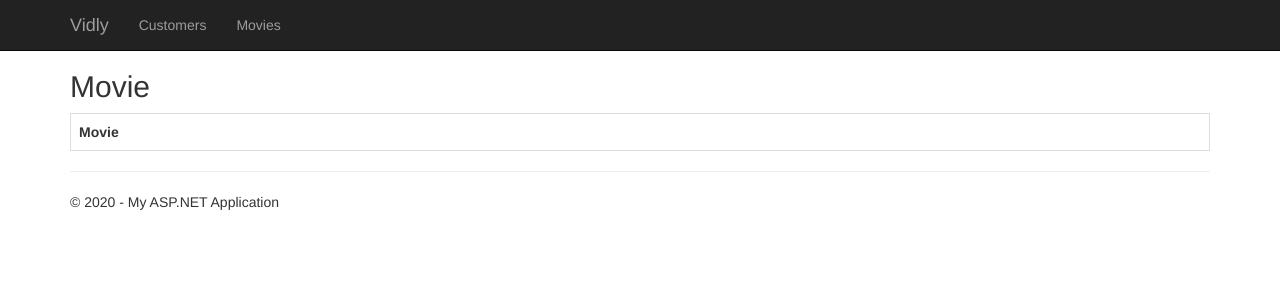
After one commit to ayon749/MovieRentalApplication, an ASP.NET MVC app: template MovieRentalApplication/MovieRentalApplication/Views/Movie/Index.cshtml in a window 1280 px wide. The commit adds this page. Shown: the top 300 px of the page. Run offline with ASP.NET Core 8 and stand-ins for ASP.NET MVC 5, Linux system fonts and the light colour scheme; the template is opened without the code that fills it, so the values that code supplies are empty; the project's own start-up code is not run, and a stand-in starts its controllers and pages; some libraries are stand-ins or nearby versions.

Commit message:
Movie controller ,model,view added

```diff
--- a/MovieRentalApplication/MovieRentalApplication/App_Start/RouteConfig.cs
+++ b/MovieRentalApplication/MovieRentalApplication/App_Start/RouteConfig.cs
@@ -12,11 +12,11 @@ namespace MovieRentalApplication
 		public static void RegisterRoutes(RouteCollection routes)
 		{
 			routes.IgnoreRoute("{resource}.axd/{*pathInfo}");
-
+			routes.MapMvcAttributeRoutes();
 			routes.MapRoute(
 				name: "Default",
 				url: "{controller}/{action}/{id}",
-				defaults: new { controller = "Home", action = "Index", id = UrlParameter.Optional }
+				defaults: new { controller = "Customer", action = "Index", id = UrlParameter.Optional }
 			);
 		}
 	}
--- a/MovieRentalApplication/MovieRentalApplication/Views/Customer/Index.cshtml
+++ b/MovieRentalApplication/MovieRentalApplication/Views/Customer/Index.cshtml
@@ -13,7 +13,7 @@
 			@foreach(var customer in Model)
 			{
 				<tr>
-					<td>@customer.Name</td>
+					<td>@Html.ActionLink(customer.Name,"Details","Customer",new {id=customer.id ,Name=customer.Name},null)</td>
 				</tr>
 			}
 
--- /dev/null
+++ b/MovieRentalApplication/MovieRentalApplication/Views/Movie/Index.cshtml
@@ -0,0 +1,19 @@
+@model List<MovieRentalApplication.Models.Movie>
+@{
+    ViewBag.Title = "Index";
+    Layout = "~/Views/Shared/_Layout.cshtml";
+}
+
+<h2>Movie</h2>
+
+<table class="table table-bordered table-hover" >
+	<tr>
+		<th>Movie</th>
+	</tr>
+	@foreach(var movie in Model)
+	{
+		<tr>
+			<td>@movie.MovieName</td>
+		</tr>
+	}
+</table>
--- a/MovieRentalApplication/MovieRentalApplication/Views/Shared/_NavBar.cshtml
+++ b/MovieRentalApplication/MovieRentalApplication/Views/Shared/_NavBar.cshtml
@@ -6,12 +6,12 @@
 				<span class="icon-bar"></span>
 				<span class="icon-bar"></span>
 			</button>
-			@Html.ActionLink("Vidly", "Index", "Home", new { area = "" }, new { @class = "navbar-brand" })
+			@Html.ActionLink("Vidly", "Index", "Customer", new { area = "" }, new { @class = "navbar-brand" })
 		</div>
 		<div class="navbar-collapse collapse">
 			<ul class="nav navbar-nav">
-				<li>@Html.ActionLink("Customers", "Index", "Home")</li>
-				<li>@Html.ActionLink("Movies", "About", "Home")</li>
+				<li>@Html.ActionLink("Customers", "Index", "Customer")</li>
+				<li>@Html.ActionLink("Movies", "Index", "Movie")</li>
 
 			</ul>
 		</div>
```
Also changed, not shown: MovieRentalApplication/MovieRentalApplication/Controllers/CustomerController.cs (+8 -0 lines), MovieRentalApplication/MovieRentalApplication/Controllers/MovieController.cs (added, +23 -0 lines), MovieRentalApplication/MovieRentalApplication/Models/Movie.cs (added, +13 -0 lines), MovieRentalApplication/MovieRentalApplication/Views/Customer/Details.cshtml (added, +9 -0 lines), MovieRentalApplication/MovieRentalApplication/MovieRentalApplication.csproj.
